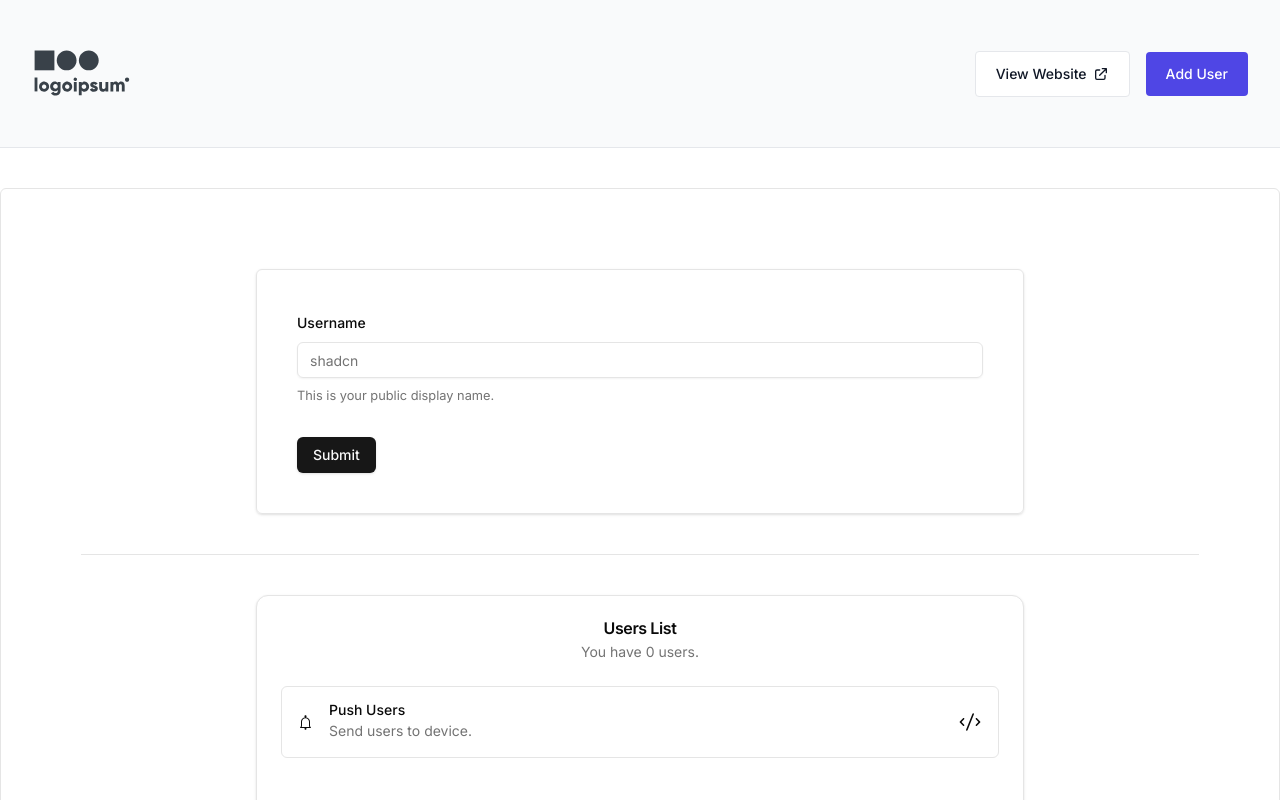
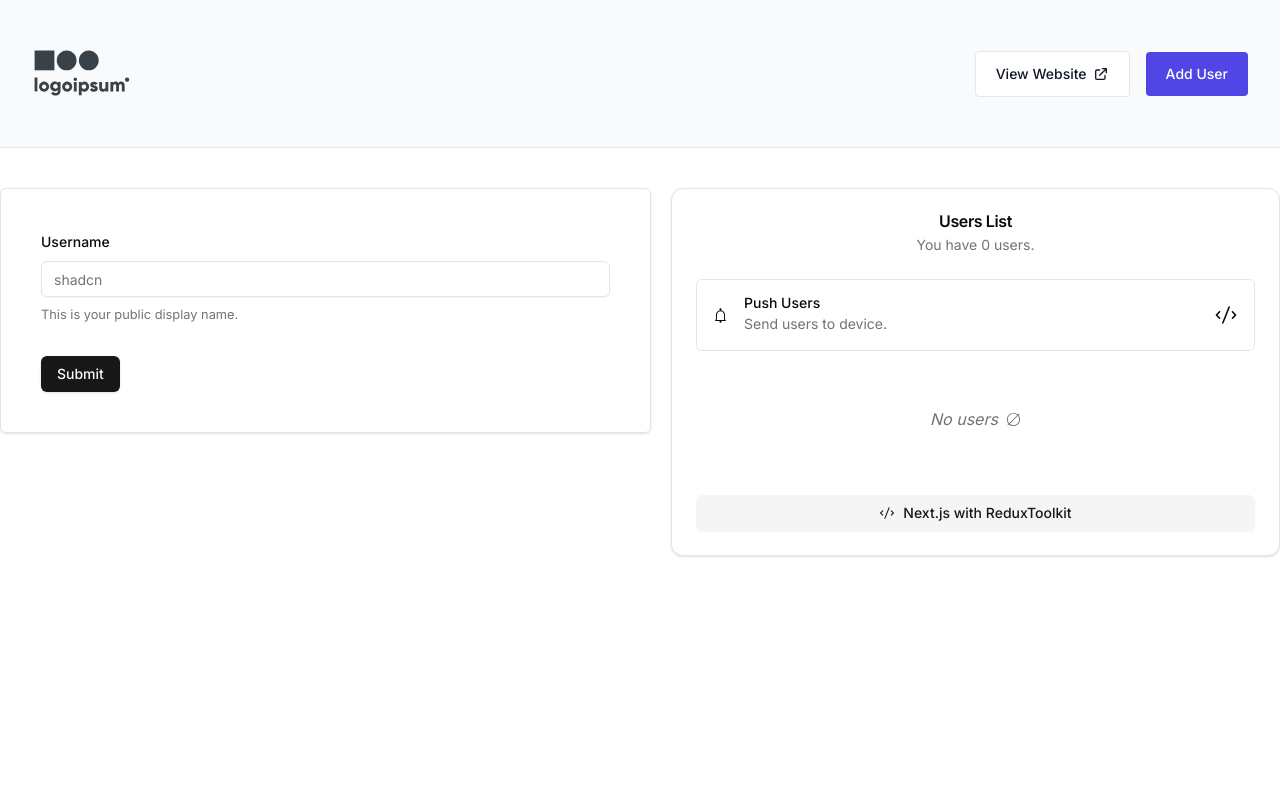
Before and after one commit to DalpatRathore/next-rtk-todo, a Next.js app: page /add-user in a window 1280 px wide. Shown: the top 800 px of the page. Built offline with nearby package versions, Linux system fonts and the light colour scheme.

Commit message:
style: user info page

```diff
--- a/src/app/add-user/page.tsx
+++ b/src/app/add-user/page.tsx
@@ -5,9 +5,8 @@ import React from "react";
 
 const AddUserPage = () => {
   return (
-    <main className="w-full max-w-7xl mx-auto p-20 border rounded-md my-10">
+    <main className="w-full flex items-start justify-between gap-5 max-w-7xl mx-auto my-10">
       <AddUser></AddUser>
-      <Separator className="my-10"></Separator>
       <UsersList></UsersList>
     </main>
   );
--- a/src/app/page.tsx
+++ b/src/app/page.tsx
@@ -4,12 +4,12 @@ import Link from "next/link";
 
 export default function Home() {
   return (
-    <main className="flex min-h-screen flex-col items-center justify-between p-24">
+    <main className="flex min-h-screen flex-col items-center justify-between p-20">
       <div className="z-10 w-full max-w-5xl items-center justify-between font-mono text-sm lg:flex">
         <Button variant={"default"} size={"lg"} asChild>
           <Link href={"/add-user"}>Add User</Link>
         </Button>
-        <div className="fixed bottom-0 left-0 flex h-48 w-full items-end justify-center bg-gradient-to-t from-white via-white dark:from-black dark:via-black lg:static lg:size-auto lg:bg-none">
+        <div className="fixed bottom-0 left-0 flex h-28 w-full items-end justify-center bg-gradient-to-t from-white via-white dark:from-black dark:via-black lg:static lg:size-auto lg:bg-none">
           <a
             className="pointer-events-none flex place-items-center gap-2 p-8 lg:pointer-events-auto lg:p-0"
             href="https://vercel.com?utm_source=create-next-app&utm_medium=appdir-template&utm_campaign=create-next-app"
--- a/src/components/AddUser.tsx
+++ b/src/components/AddUser.tsx
@@ -41,7 +41,7 @@ const AddUser = () => {
     toast.success("Username successfully added!");
   };
   return (
-    <div className="border shadow rounded-md p-10 max-w-3xl mx-auto">
+    <div className="border shadow rounded-md p-10 w-full">
       <Form {...form}>
         <form onSubmit={form.handleSubmit(onSubmit)} className="space-y-8">
           <FormField
--- a/src/components/UsersList.tsx
+++ b/src/components/UsersList.tsx
@@ -52,7 +52,7 @@ const UsersList = ({ className, ...props }: CardProps) => {
           onClose={() => setOpen(false)}
         ></EditUser>
       )}
-      <Card className={cn("max-w-3xl mx-auto", className)} {...props}>
+      <Card className={cn("w-full", className)} {...props}>
         <CardHeader className="text-center">
           <CardTitle>Users List</CardTitle>
           <CardDescription>You have {users.length} users.</CardDescription>
```
